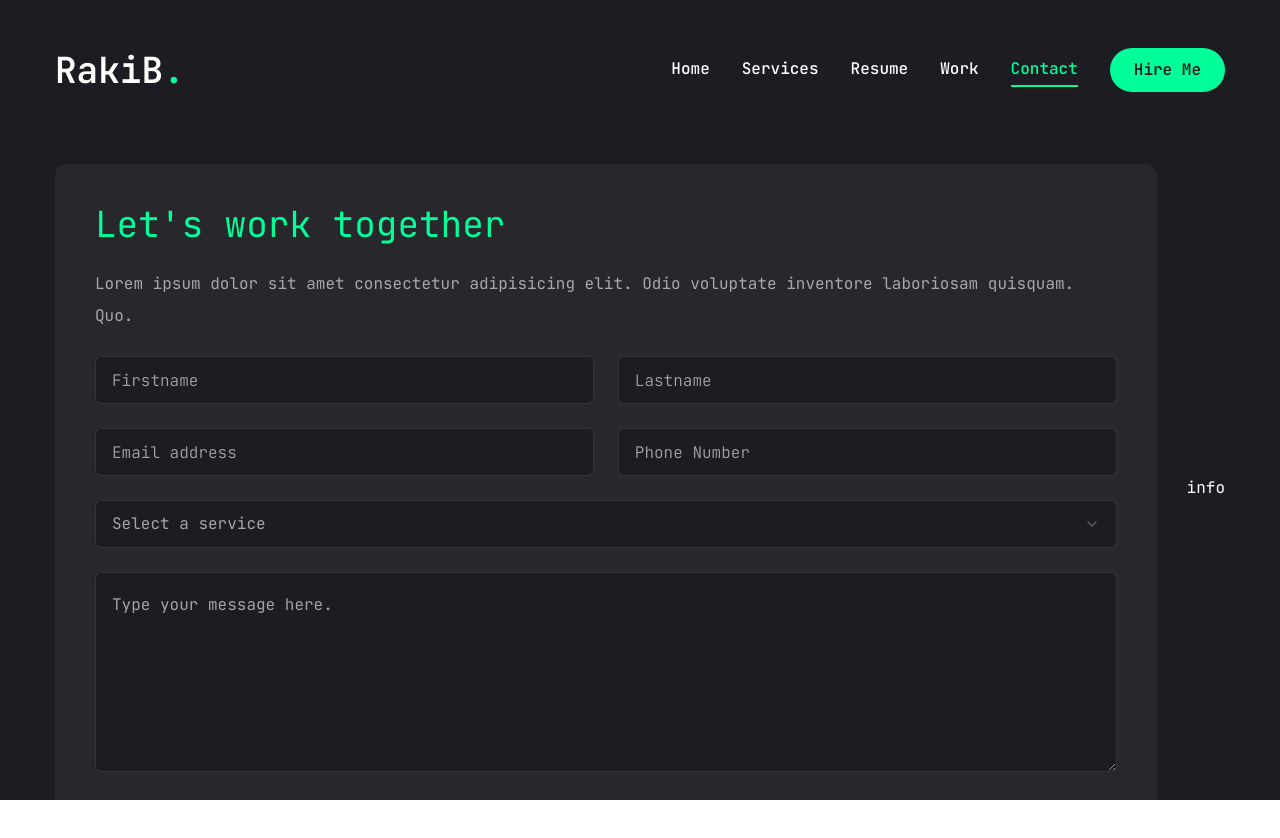
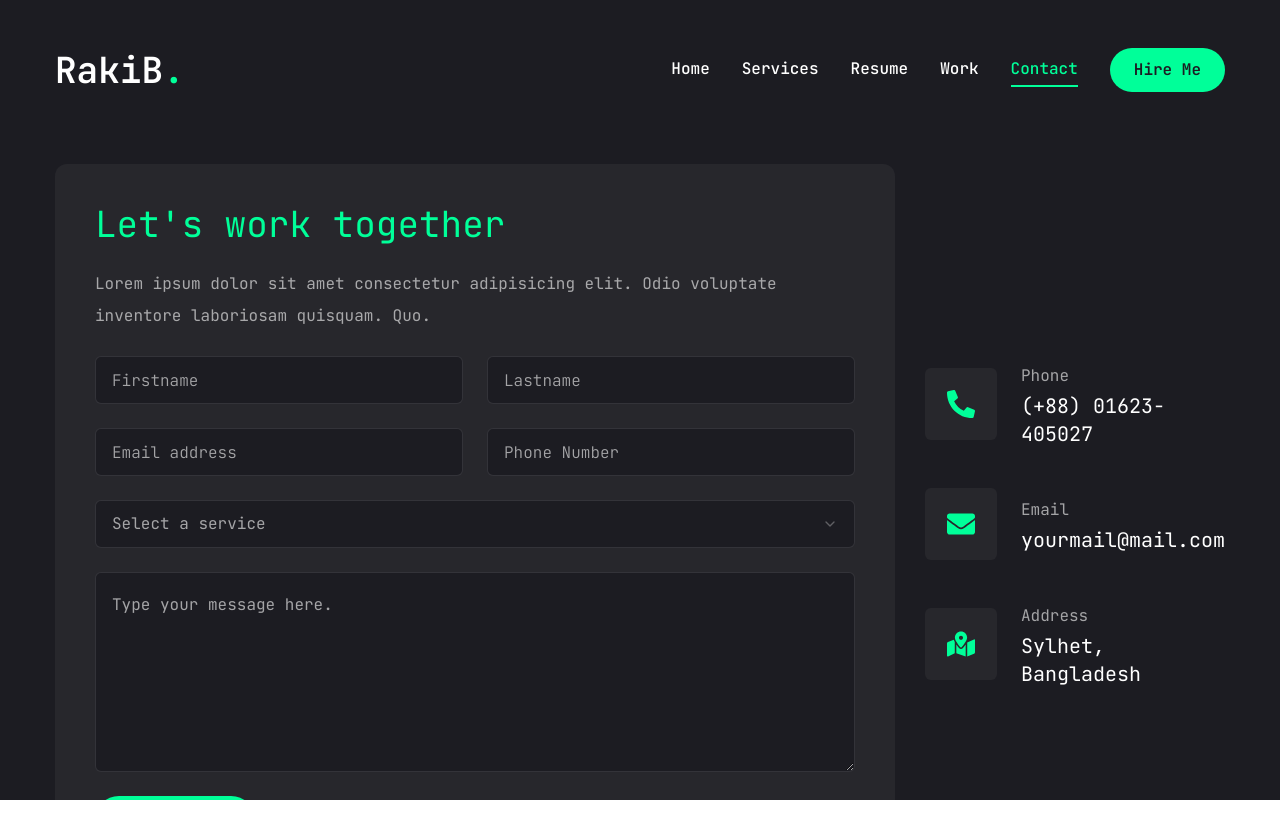
Before and after one commit to RakibAlom/next-portfolio, a Next.js app: page /contact in a window 1280 px wide. Shown: the top 838 px of the page. Built offline with nearby package versions, Linux system fonts and the light colour scheme.

Commit message:
form design updated done

```diff
--- a/app/contact/page.jsx
+++ b/app/contact/page.jsx
@@ -80,11 +80,29 @@
                 className="h-[200px]"
                 placeholder="Type your message here."
               ></Textarea>
+              {/* form button */}
+              <Button size="md" className="max-w-40">
+                Send message
+              </Button>
             </form>
           </div>
           {/* info */}
           <div className="flex-1 flex items-center xl:justify-end order-1 xl:order-none mb-8 xl:mb-0">
-            info
+            <ul className="flex flex-col gap-10">
+              {info.map((item, index) => {
+                return (
+                  <li key={index} className="flex items-center gap-6">
+                    <div className="w-[52px] h-[52px] xl:w-[72px] xl:h-[72px] bg-[#27272c] text-accent rounded-md flex items-center justify-center">
+                      <div className="text-[28px]">{item.icon}</div>
+                    </div>
+                    <div className="flex-1">
+                      <p className="text-white/60">{item.title}</p>
+                      <h3 className="text-xl">{item.description}</h3>
+                    </div>
+                  </li>
+                );
+              })}
+            </ul>
           </div>
         </div>
       </div>
```
